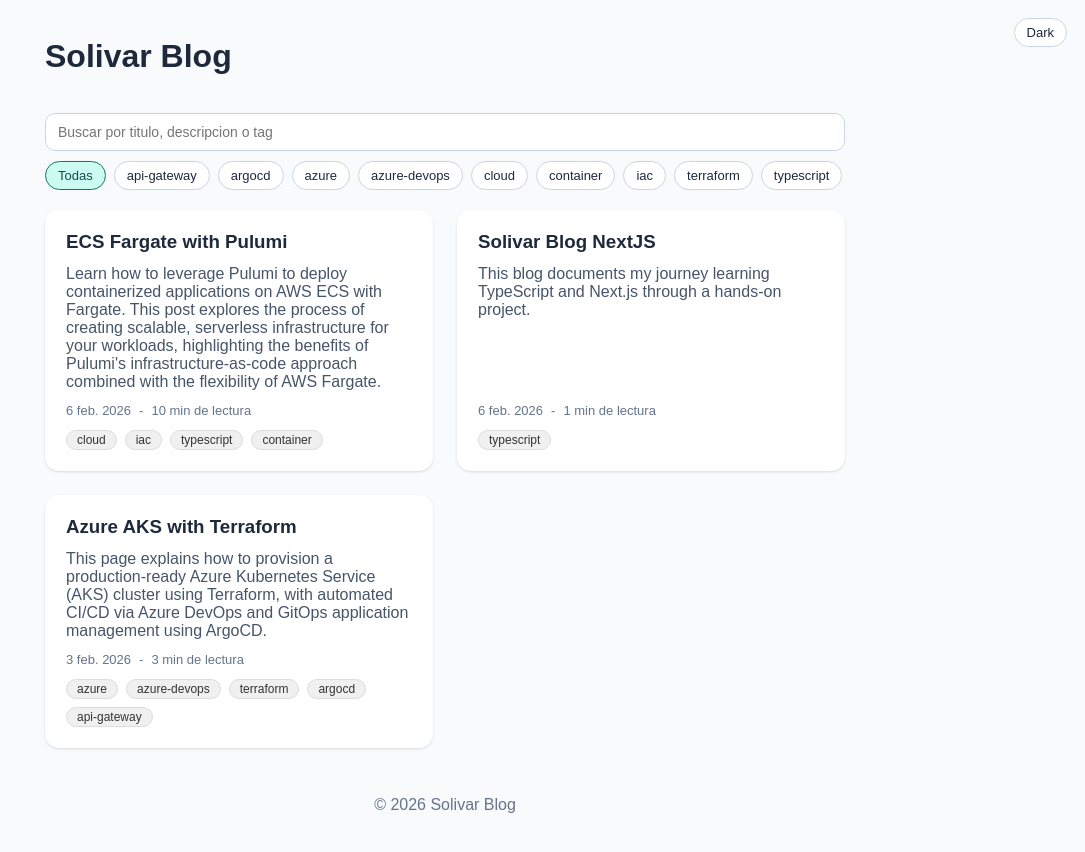
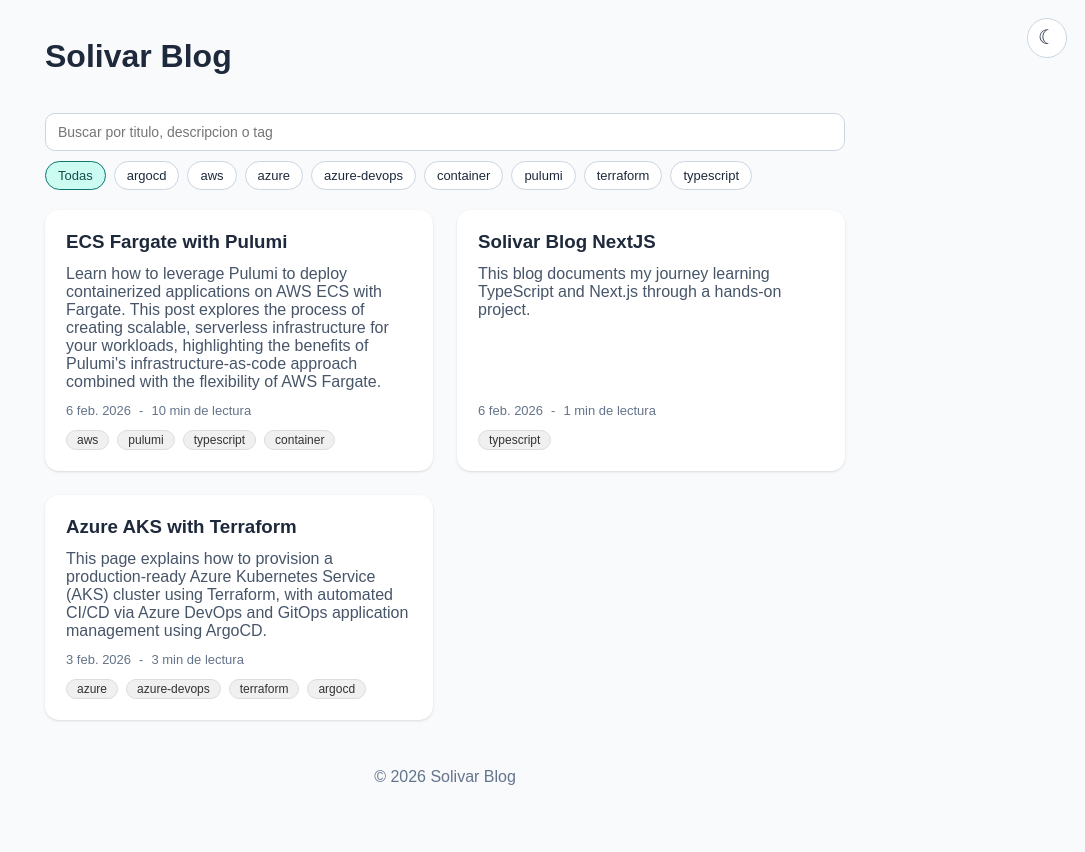
Before and after one commit to SalvadorOlivar/solivar-blog, a Next.js app: page / in a window 1280 px wide. Shown: the top 852 px of the page, without its empty margins (195-1280 px from the left). Built offline with nearby package versions, Linux system fonts and the light colour scheme; a web font is replaced by a local one.

Commit message:
feat: Update theme toggle button with icons and adjust styles; refine post tags in markdown files

```diff
--- a/src/app/globals.css
+++ b/src/app/globals.css
@@ -258,13 +258,23 @@ main {
   top: 12px;
   right: 12px;
   z-index: 1000;
+  display: inline-flex;
+  align-items: center;
+  justify-content: center;
+  width: 40px;
+  height: 40px;
   border: 1px solid var(--border);
-  border-radius: 9999px;
+  border-radius: 50%;
   background: var(--surface);
   color: var(--text);
-  padding: 6px 12px;
-  font-size: 13px;
+  padding: 0;
+  font-size: 20px;
+  line-height: 1;
   cursor: pointer;
+}
+
+.themeIcon {
+  transform: translateY(-1px);
 }
 
 footer {
--- a/src/components/ThemeToggle.js
+++ b/src/components/ThemeToggle.js
@@ -44,7 +44,9 @@ export default function ThemeToggle() {
       aria-label={theme === "dark" ? "Activar modo claro" : "Activar modo oscuro"}
       title={theme === "dark" ? "Modo claro" : "Modo oscuro"}
     >
-      {theme === "dark" ? "Light" : "Dark"}
+      <span aria-hidden="true" className="themeIcon">
+        {theme === "dark" ? "☀" : "☾"}
+      </span>
     </button>
   );
 }
--- a/src/posts/azure_aks_terraform.md
+++ b/src/posts/azure_aks_terraform.md
@@ -2,7 +2,7 @@
 title: Azure AKS with Terraform
 description: This page explains how to provision a production-ready Azure Kubernetes Service (AKS) cluster using Terraform, with automated CI/CD via Azure DevOps and GitOps application management using ArgoCD.
 date: 2026-02-03
-tags: azure,azure-devops,terraform,argocd,api-gateway
+tags: azure,azure-devops,terraform,argocd
 ---
 # Introduction
 This project provisions an Azure Kubernetes Service (AKS) cluster in Azure, designed to deliver a production-ready infrastructure using Terraform. The solution leverages Azure DevOps for deployment, integrates GitOps methodologies, utilizes Azure DevOps Pipelines, and automates as many steps as possible for both infrastructure and application management.
--- a/src/posts/ecs_fargate_pulumi.md
+++ b/src/posts/ecs_fargate_pulumi.md
@@ -2,7 +2,7 @@
 title: ECS Fargate with Pulumi
 description: Learn how to leverage Pulumi to deploy containerized applications on AWS ECS with Fargate. This post explores the process of creating scalable, serverless infrastructure for your workloads, highlighting the benefits of Pulumi's infrastructure-as-code approach combined with the flexibility of AWS Fargate.
 date: 2026-02-06
-tags: cloud,iac,typescript,container
+tags: aws,pulumi,typescript,container
 ---
 
 # Deploying a Web App on ECS Fargate
```
